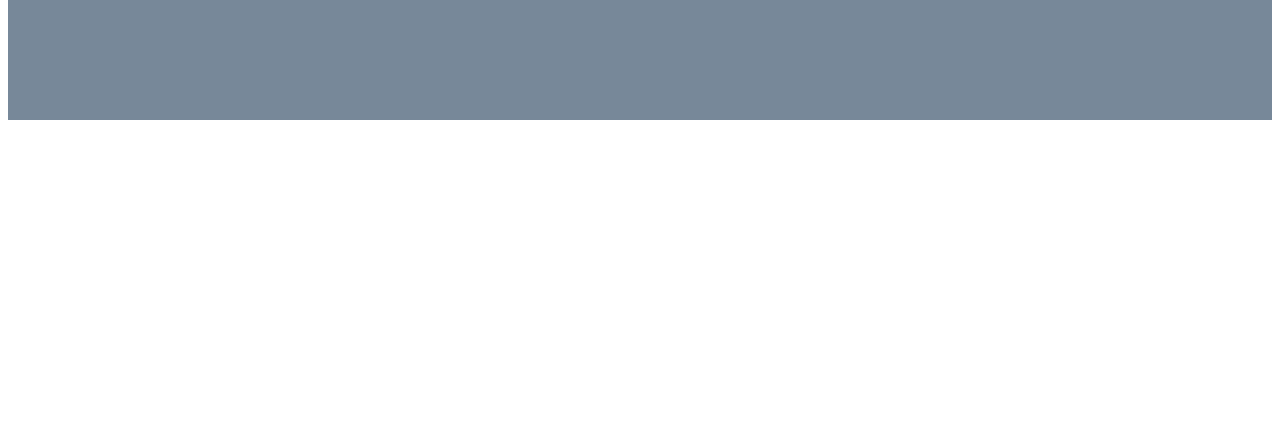
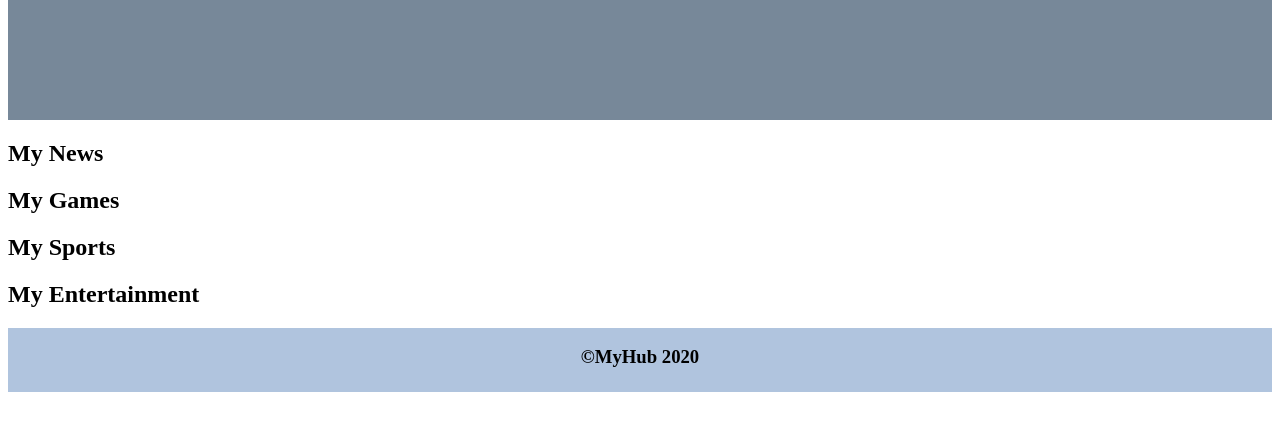
Before and after one commit to MatthewHettler/MyHub, a plain HTML site: page index.html in a window 1280 px wide. Shown: the part 208-638 px from the top of the page. Drawn offline with Linux system fonts and the light colour scheme.

Commit message:
Added section tabs.

```diff
--- a/index.html
+++ b/index.html
@@ -10,7 +10,16 @@
     <header>
         <h1>Welcome to MyHub!</h1>
     </header>
-    <main></main>
-    <footer></footer>
+    <main>
+        <section class="section1">
+            <h2>My News</h2>
+            <h2>My Games</h2>
+            <h2>My Sports</h2>
+            <h2>My Entertainment</h2>
+        </section>
+    </main>
+    <footer>
+        <h3>©MyHub 2020</h3>
+    </footer>
 </body>
 </html>
--- a/style.css
+++ b/style.css
@@ -13,3 +13,11 @@ header{
     justify-content: center;
     align-items: center;
 }
+
+footer{
+    background-color: lightsteelblue;
+    width: 100%;
+    height: 4rem;
+    display: flex;
+    justify-content: space-evenly;
+}
```
